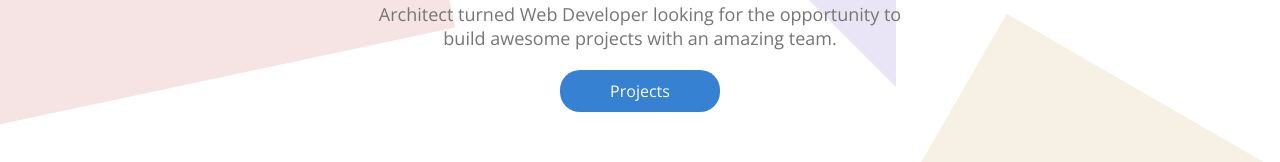
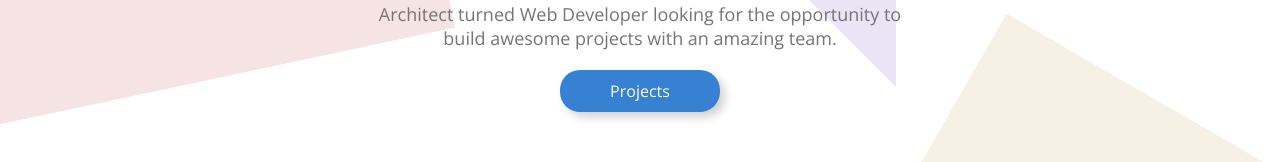
Before and after one commit to serpient/fsadikin, a React (Create React App) app: page / in a window 1280 px wide. Shown: the part 513-675 px from the top of the page. Built offline with nearby package versions, Linux system fonts and the light colour scheme.

Commit message:
add hover styling to landing page btn

```diff
--- a/src/LandingPage/LandingPage.css
+++ b/src/LandingPage/LandingPage.css
@@ -52,7 +52,11 @@ BUTTON
   padding: 10px 50px;
   border-radius: 20px;
   position: relative;
-  text-decoration: none; }
+  text-decoration: none;
+  box-shadow: 5px 5px 10px #d1d1d1; }
+
+.btn-navi:hover {
+  background-color: #2673c5; }
 
 /*
 ==========================
--- a/src/LandingPage/LandingPage.scss
+++ b/src/LandingPage/LandingPage.scss
@@ -47,6 +47,10 @@ BUTTON
     border-radius: 20px;
     position: relative;
     text-decoration: none;
+    box-shadow: 5px 5px 10px $light-grey;
+}
+.btn-navi:hover {
+    background-color: $hover-blue;
 }
 /*
 ==========================
--- a/src/_variables.scss
+++ b/src/_variables.scss
@@ -11,6 +11,7 @@ $pale-grey: #f7f7f7;
 $black-grey: #2b353d;
 
 $theme-blue: rgb(54, 129, 209);
+$hover-blue: rgb(38, 115, 197);
 $light-blue: rgb(143, 182, 223);
 $attention-red: #f37070;
 $light-red: #f5cbcb;
```
